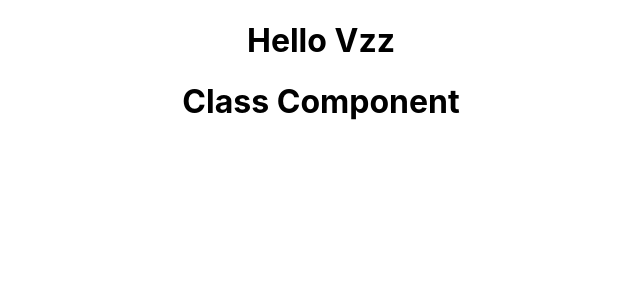
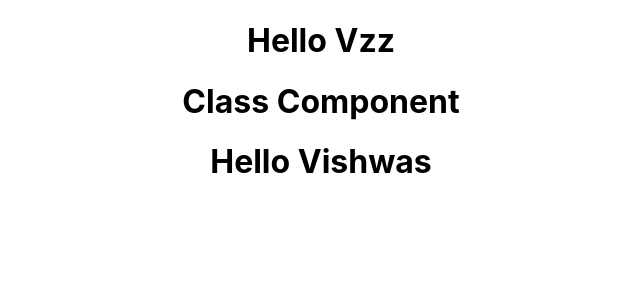
Before and after one commit to vigneshmagudeeswaran/codeevaluation, a React (Create React App) app: page / in a window 1280 px wide. Shown: the top 300 px of the page, without its empty margins (319-959 px from the left). Built offline with nearby package versions, Linux system fonts and the light colour scheme.

Commit message:
JSXVSNormalJavaScript

```diff
--- a/src/App.js
+++ b/src/App.js
@@ -2,12 +2,14 @@
 import "./App.css";
 import Greet from "./components/Greet";
 import Welcome from "./components/Welcome";
+import Hello from "./components/Hello";
 
 function App() {
   return (
     <div className="App">
       <Greet></Greet>
-      <Welcome/>
+      <Welcome />
+      <Hello />
     </div>
   );
 }
--- /dev/null
+++ b/src/components/Hello.js
@@ -0,0 +1,17 @@
+import React from "react";
+// Example for JSX
+const Hello = () => {
+  return (
+    <div>
+      <h1>Hello Vishwas</h1>
+    </div>
+  );
+};
+
+// Example for normal java script
+// return React.createElement(
+// 'div',
+//     null,
+//     React.createElement('h1', null, 'Hello Vishwas')
+// )
+export default Hello;
--- a/src/components/Welcome.js
+++ b/src/components/Welcome.js
@@ -4,7 +4,6 @@
     render() {
         return <h1>Class Component</h1>
     }
-
 }
 
 export default Welcome
```
